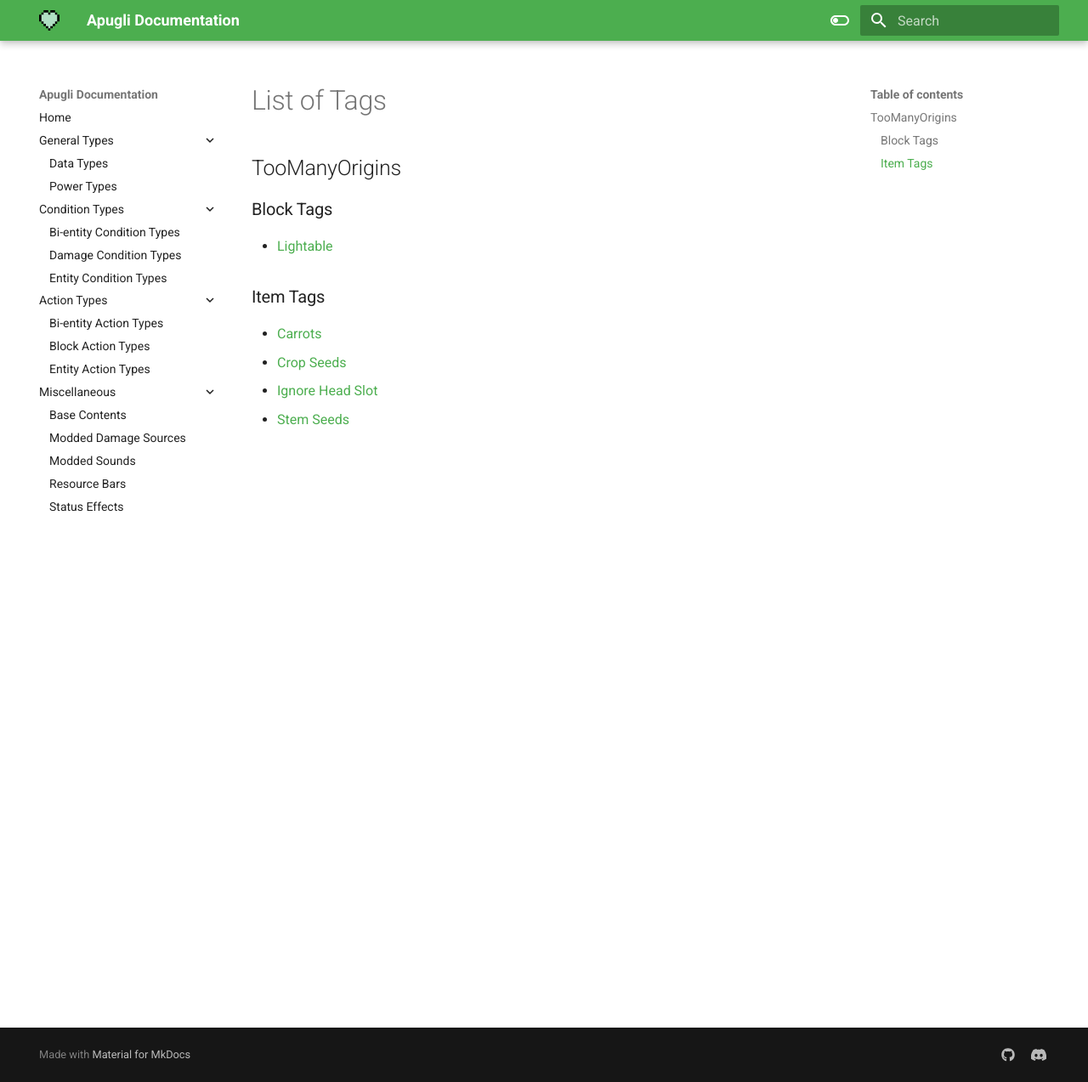
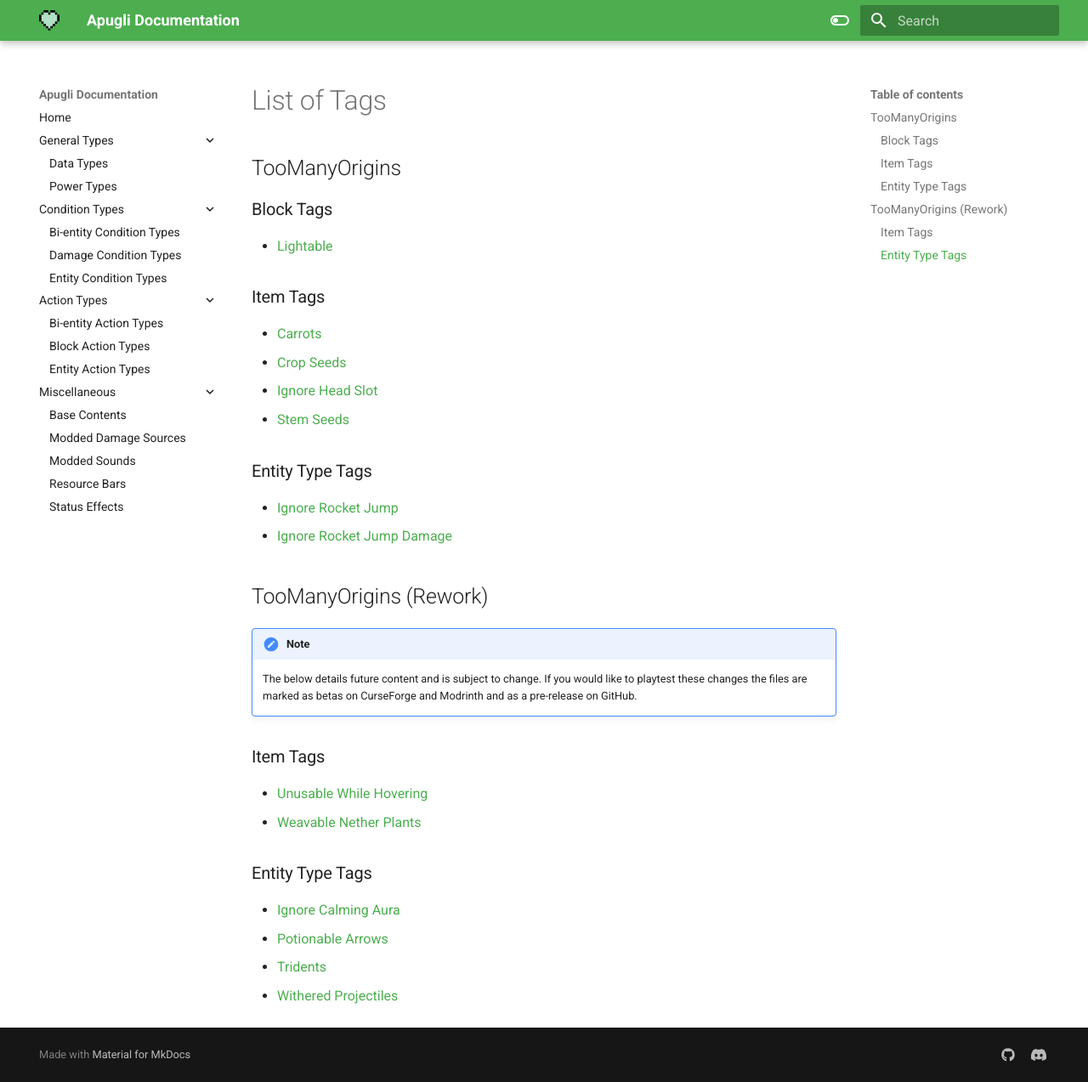
Before and after one commit to MerchantPug/apugli-docs, an MkDocs documentation site: the page built from docs/misc/base_contents/tags.md, in a window 1280 px wide and 1273 px high. Shown: the whole window at 85% size. Built offline with MkDocs 1.6.1 and Material for MkDocs 9.7.7, drawn with Linux system fonts in a browser that asks for light colours.

Commit message:
Update tag documentation

```diff
--- a/docs/misc/base_contents/tags.md
+++ b/docs/misc/base_contents/tags.md
@@ -15,3 +15,22 @@ date: 2022-08-06
 - [Crop Seeds](tags/item/crop_seeds.md)
 - [Ignore Head Slot](tags/item/ignore_head_slot.md)
 - [Stem Seeds](tags/item/stem_seeds.md)
+
+### Entity Type Tags
+- [Ignore Rocket Jump](tags/entity_type/ignore_rocket_jump.md)
+- [Ignore Rocket Jump Damage](tags/entity_type/ignore_rocket_jump_damage.md)
+
+## TooManyOrigins (Rework)
+!!! note
+
+    The below details future content and is subject to change. If you would like to playtest these changes the files are marked as betas on CurseForge and Modrinth and as a pre-release on GitHub.
+
+### Item Tags
+- [Unusable While Hovering](tags/item/unusable_while_hovering.md)
+- [Weavable Nether Plants](tags/item/weavable_nether_plants.md)
+
+### Entity Type Tags
+- [Ignore Calming Aura](tags/entity_type/ignore_calming_aura.md)
+- [Potionable Arrows](tags/entity_type/potionable_arrows.md)
+- [Tridents](tags/entity_type/tridents.md)
+- [Withered Projectiles](tags/entity_type/withered_projectiles.md)
```
Also changed, not shown: docs/misc/base_contents/tags/entity_type/ignore_calming_aura.md (added, +21 -0 lines), docs/misc/base_contents/tags/entity_type/ignore_rocket_jump.md (added, +15 -0 lines), docs/misc/base_contents/tags/entity_type/ignore_rocket_jump_damage.md (added, +14 -0 lines), docs/misc/base_contents/tags/entity_type/potionable_arrows.md (added, +18 -0 lines), docs/misc/base_contents/tags/entity_type/tridents.md (added, +18 -0 lines), docs/misc/base_contents/tags/entity_type/withered_projectiles.md (added, +19 -0 lines), docs/misc/base_contents/tags/item/unusable_while_hovering.md (added, +20 -0 lines), docs/misc/base_contents/tags/item/weavable_nether_plants.md (added, +21 -0 lines).
